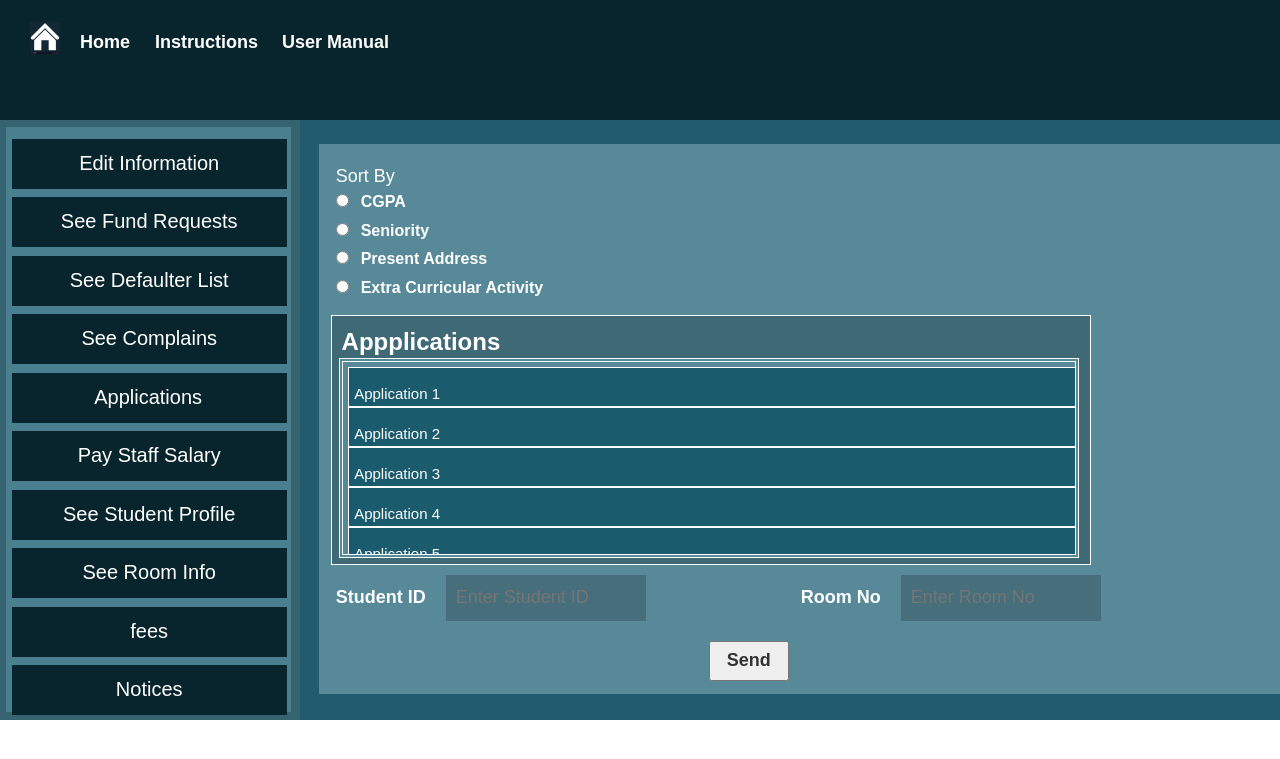
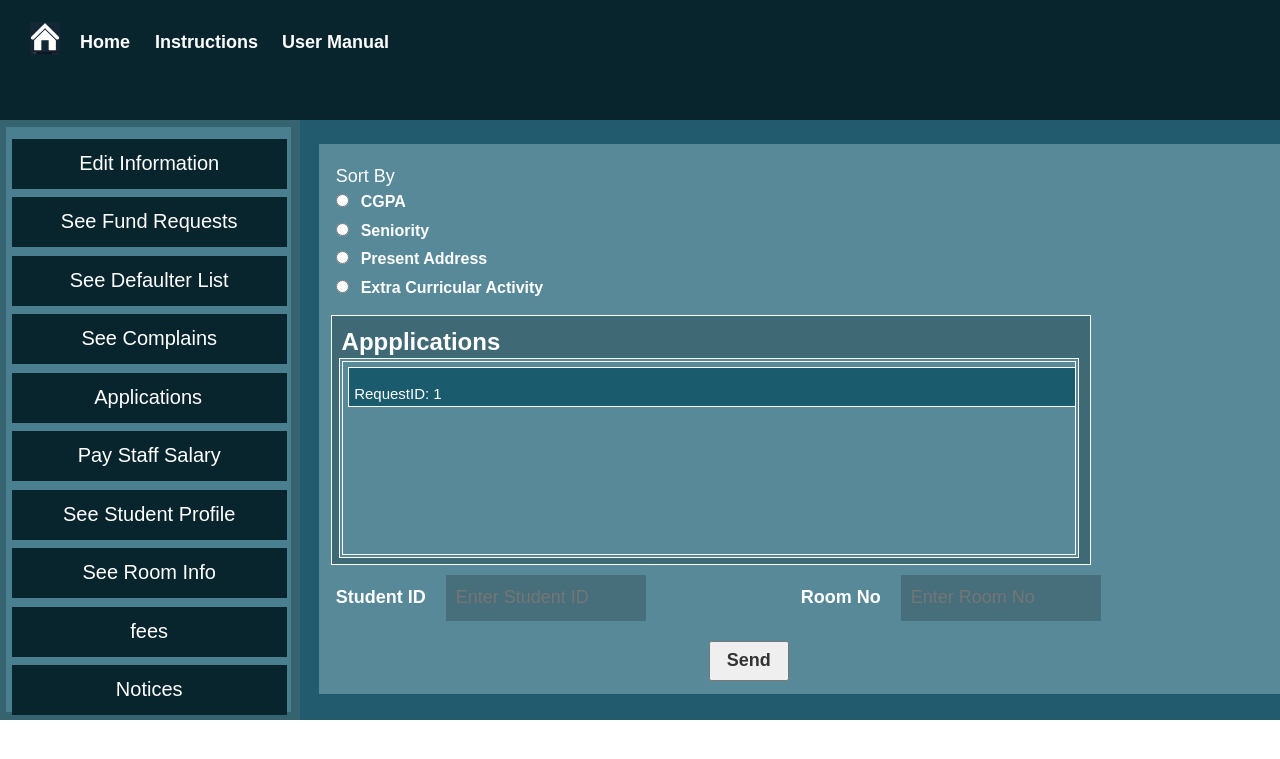
Before and after one commit to BDeshiDev/Hall-Management-ISD-326, a Django app: template RoomAllotment/templates/RoomAllotment/room_provostSide.html in a window 1280 px wide; the page is wider, and only the part inside the window is pictured. Shown: the top 759 px of that part. Run offline with Django 4.2, Linux system fonts and the light colour scheme; the template is opened without the code that fills it: values that come from a table or form of the project are taken from there, others are empty; tables that the repository leaves empty hold one stand-in row (values such as "Sample post"); some libraries are stand-ins or nearby versions.

Commit message:
provost room request shown

```diff
--- a/RoomAllotment/templates/RoomAllotment/room_provostSide.html
+++ b/RoomAllotment/templates/RoomAllotment/room_provostSide.html
@@ -584,15 +584,9 @@
                         <font size="5" style="margin-left: 5px; color:white; font-weight: bold">Appplications</font>
                     </p>
                     <div class="selection_box">
-                        <div class="selection_box_mini">Application 1</div>
-                        <div class="selection_box_mini">Application 2</div>
-                        <div class="selection_box_mini">Application 3</div>
-                        <div class="selection_box_mini">Application 4</div>
-                        <div class="selection_box_mini">Application 5</div>
-                        <div class="selection_box_mini">Application 6</div>
-                        <div class="selection_box_mini">Application 7</div>
-                        <div class="selection_box_mini">Application 8</div>
-                        <div class="selection_box_mini">Application 9</div>
+                        {% for request in Requests %}
+                            <div class="selection_box_mini">RequestID: {{request.RequestID}}</div>
+                        {% endfor %}
                     </div>
                 </div>
 
```
